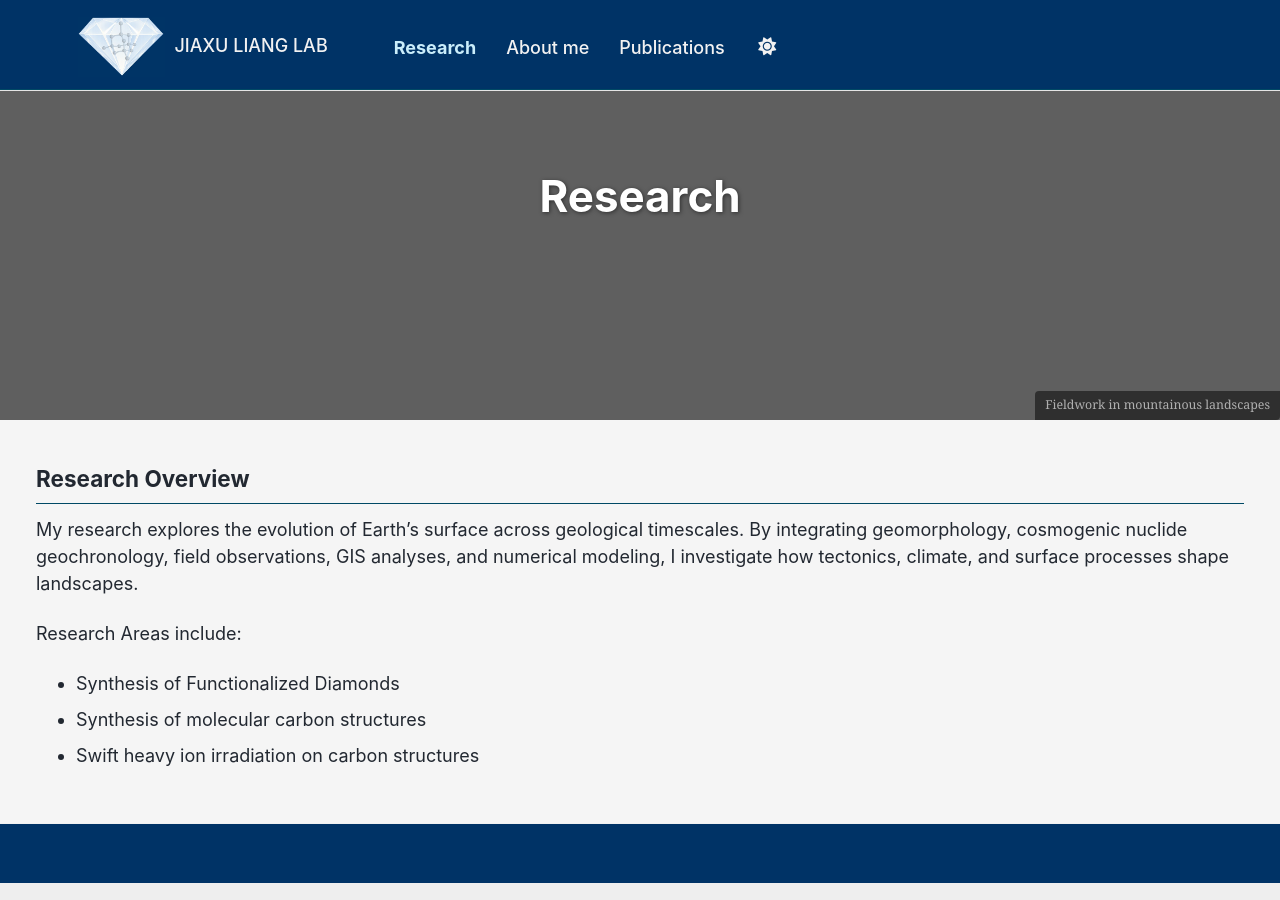
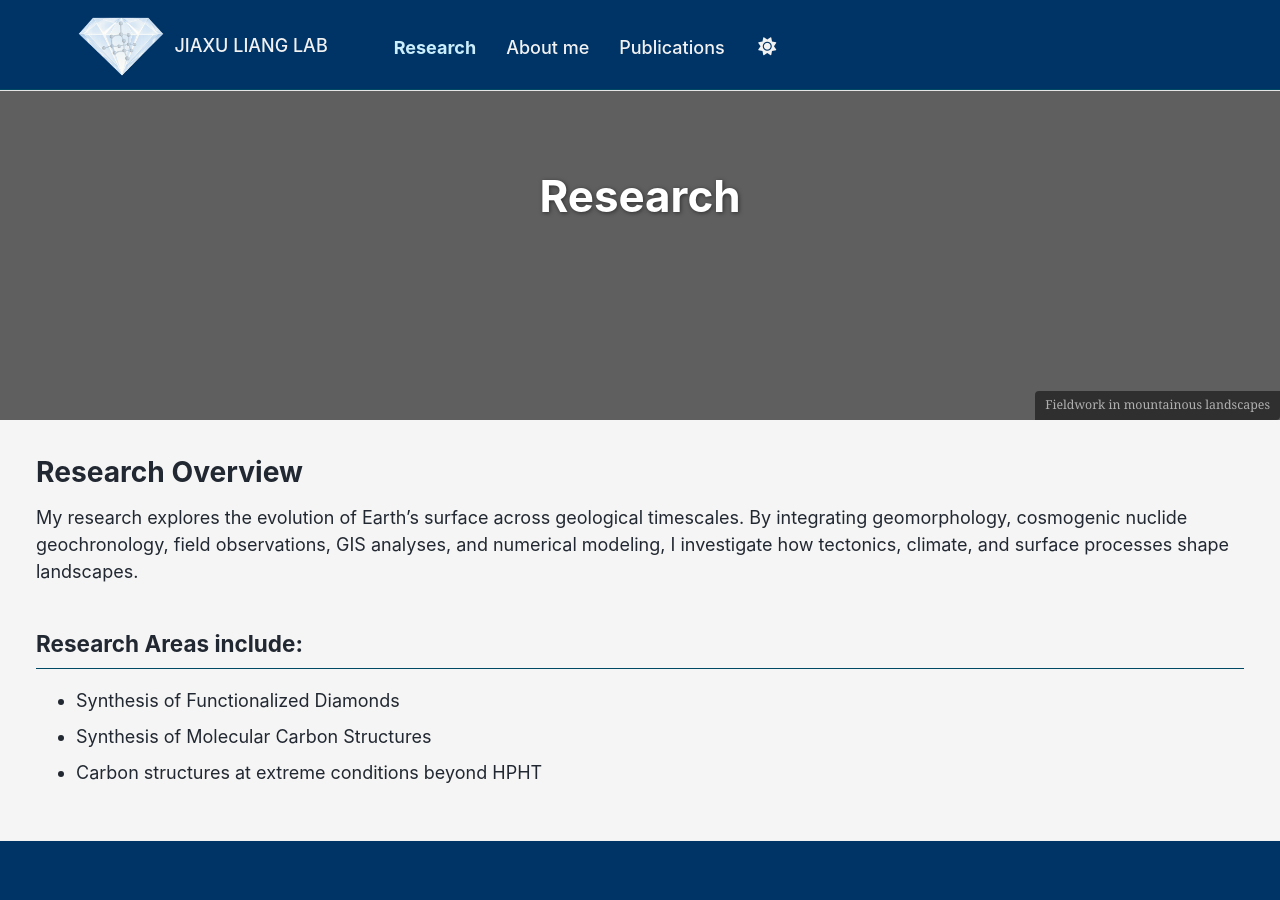
Before and after one commit to liangjiaxu-research/liangjiaxu-research.github.io, a Jekyll site: the page built from _pages/research.md, in a window 1280 px wide and 900 px high, scrolled down 120 px. Built offline with Jekyll 4.4.1, drawn with Linux system fonts in a browser that asks for light colours; a script bundle is joined from its source files by our own code; library files that are not in the unit come from our copies.

Commit message:
Update research.md

```diff
--- a/_pages/research.md
+++ b/_pages/research.md
@@ -39,15 +39,15 @@ feature_row:
 
 ---
 
-## Research Overview
+# Research Overview
 
 My research explores the evolution of Earth's surface across geological timescales. By integrating geomorphology, cosmogenic nuclide geochronology, field observations, GIS analyses, and numerical modeling, I investigate how tectonics, climate, and surface processes shape landscapes.
 
-Research Areas include:
+## Research Areas include:
 
 - Synthesis of Functionalized Diamonds
-- Synthesis of molecular carbon structures
-- Swift heavy ion irradiation on carbon structures
+- Synthesis of Molecular Carbon Structures
+- Carbon structures at extreme conditions beyond HPHT
 
 {% comment %}
 
```
